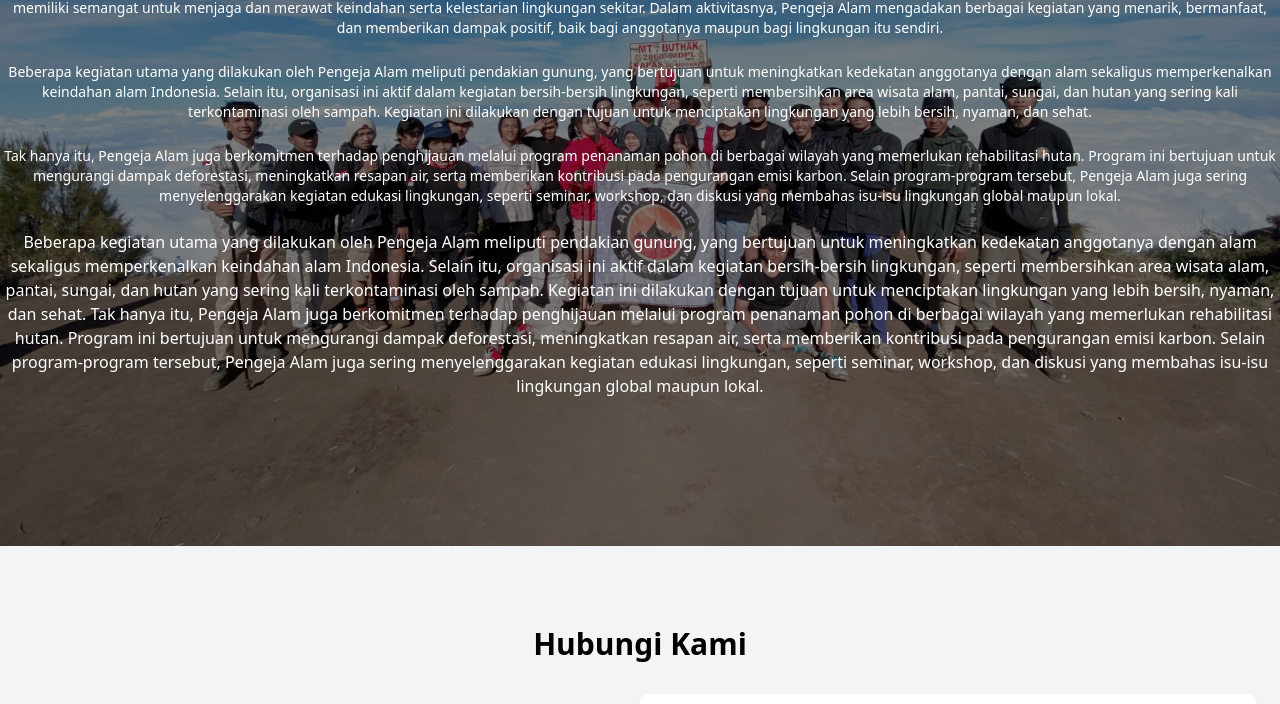
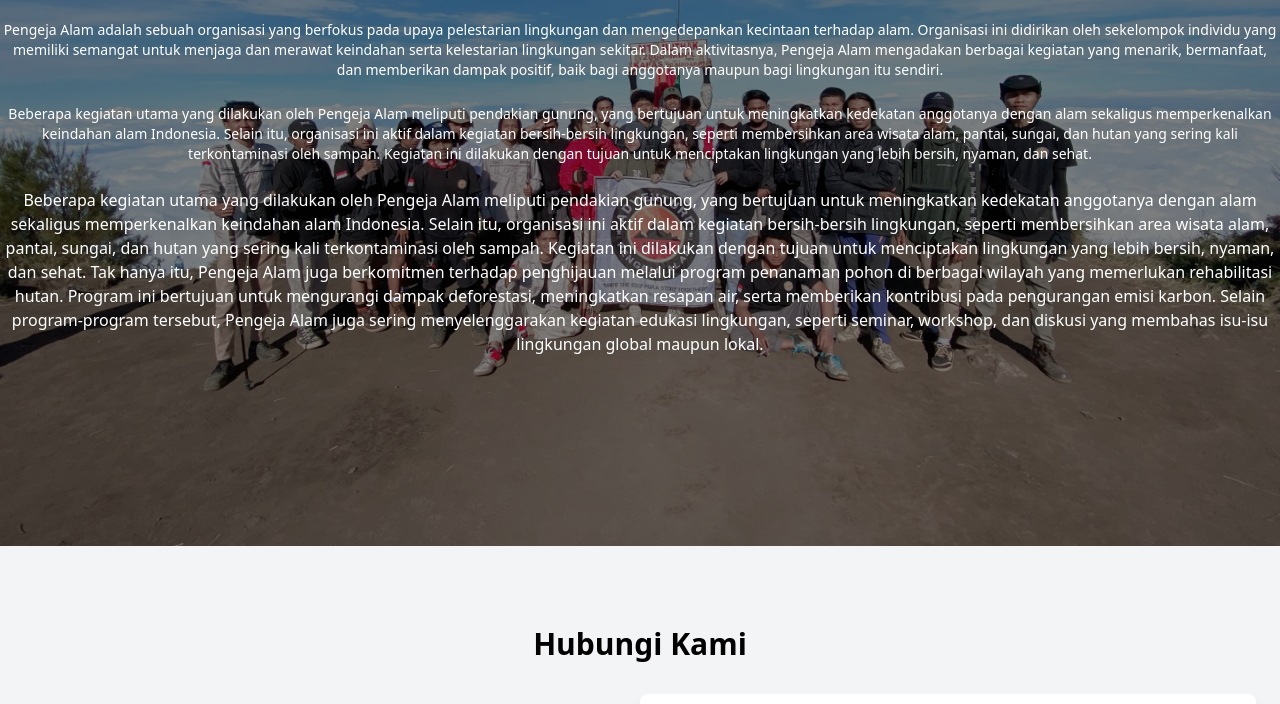
Before and after one commit to Abdullaharridho/Abdullah, a plain HTML site: page Home.html in a window 1280 px wide. Shown: the part 1759-2463 px from the top of the page. Drawn offline with nearby package versions, Linux system fonts and the light colour scheme.

Commit message:
Update Home.html

```diff
--- a/Home.html
+++ b/Home.html
@@ -172,13 +172,6 @@
             sungai, dan hutan yang sering kali terkontaminasi oleh sampah. Kegiatan ini dilakukan dengan tujuan untuk
             menciptakan lingkungan yang lebih bersih, nyaman, dan sehat.
           </p>
-          <p class="text-sm mb-6 text-white">
-            Tak hanya itu, Pengeja Alam juga berkomitmen terhadap penghijauan melalui program penanaman pohon di
-            berbagai wilayah yang memerlukan rehabilitasi hutan. Program ini bertujuan untuk mengurangi dampak
-            deforestasi, meningkatkan resapan air, serta memberikan kontribusi pada pengurangan emisi karbon. Selain
-            program-program tersebut, Pengeja Alam juga sering menyelenggarakan kegiatan edukasi lingkungan, seperti
-            seminar, workshop, dan diskusi yang membahas isu-isu lingkungan global maupun lokal.
-          </p>
         </div>
 
 
```
